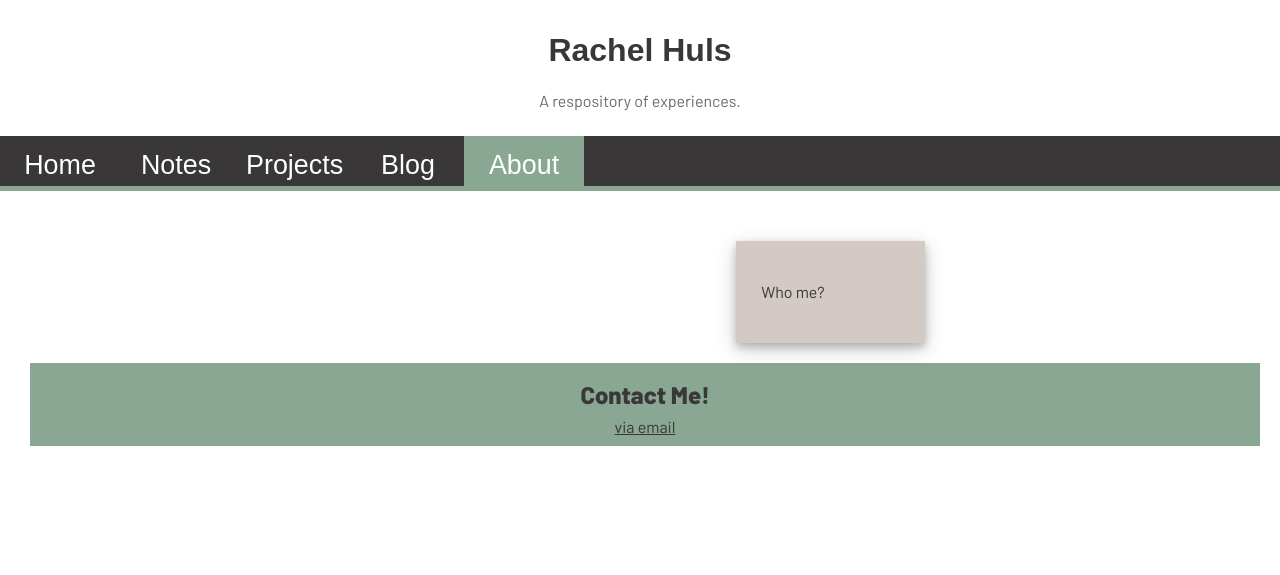
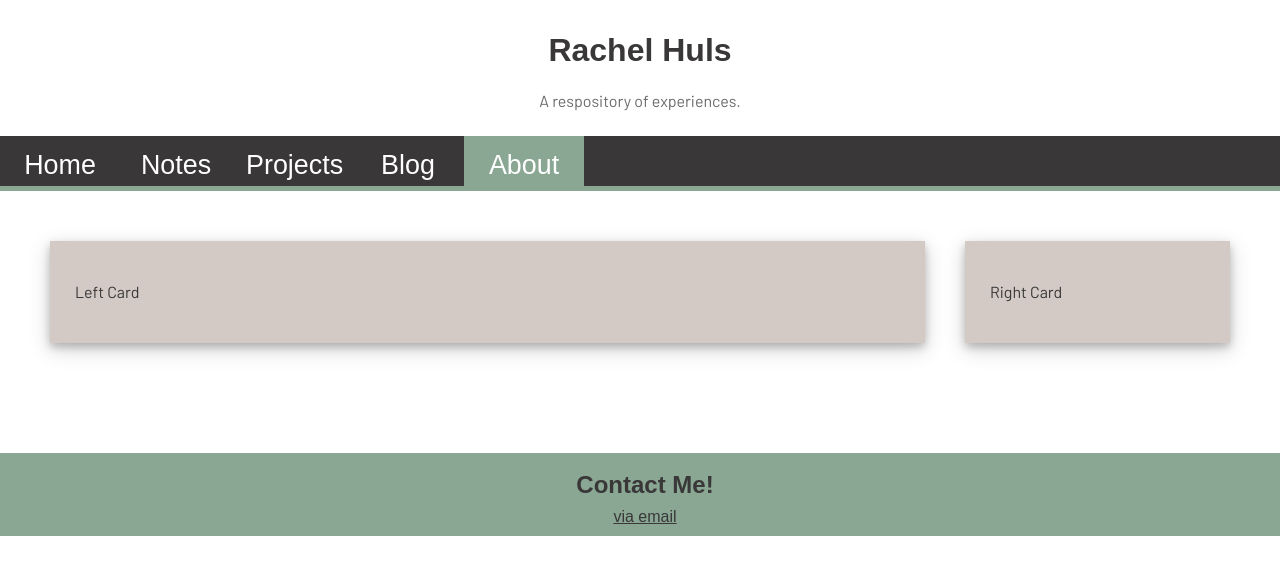
Before and after one commit to rachelhuls/rachelhuls.github.io, a Jekyll site: the page built from about.md, in a window 1280 px wide. Shown: the top 575 px of the page. Built offline with Jekyll 4.4.1, drawn with Linux system fonts in a browser that asks for light colours; some web fonts are replaced.

Commit message:
Update about.html

```diff
--- a/_layouts/about.html
+++ b/_layouts/about.html
@@ -4,14 +4,17 @@ title: About
 ---
 
 <div class="row">
-<div class="leftcolumn">
-<div class="row">
+
+  <div class="leftcolumn">
+    <div class="card">
+      <p>Left Card</p>
+    </div>
+  </div>
+
+  <div class="rightcolumn">
+    <div class="card">
+      <p>Right Card</p>
+    </div>
+  </div>
 
 </div>
-<div class="rightcolumn">
-<div class="card">
-<p>Who me?</p>
-
-
-</div>
-</div>
```
